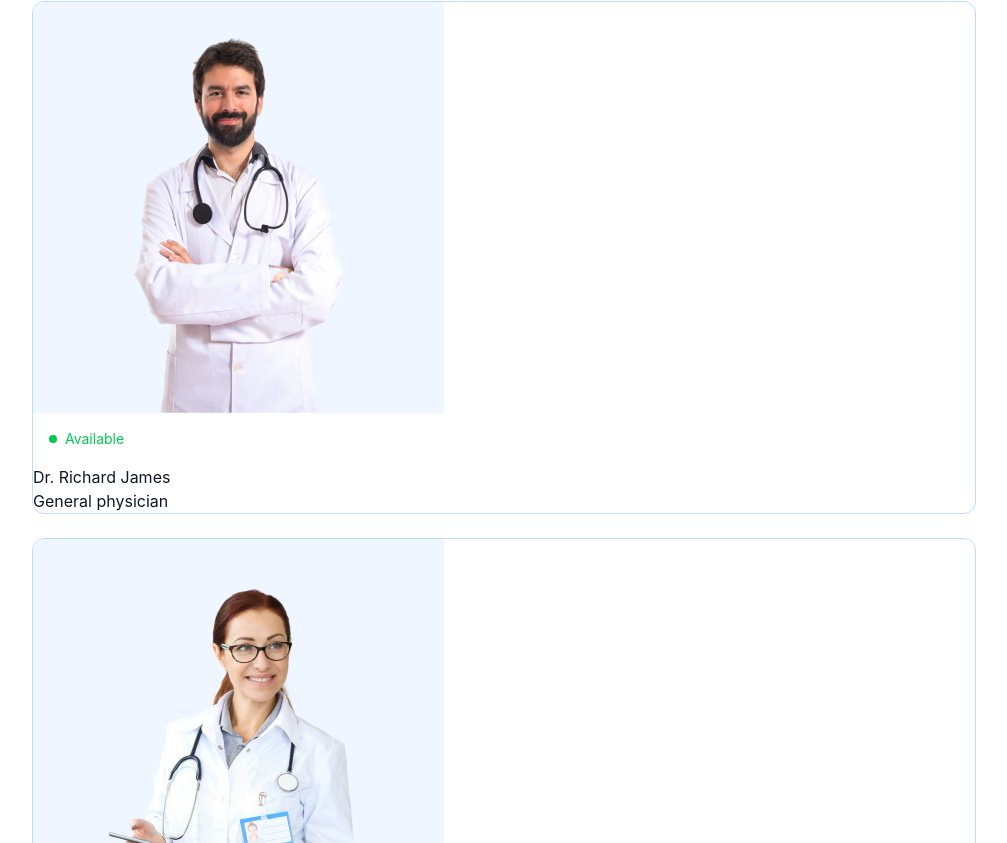
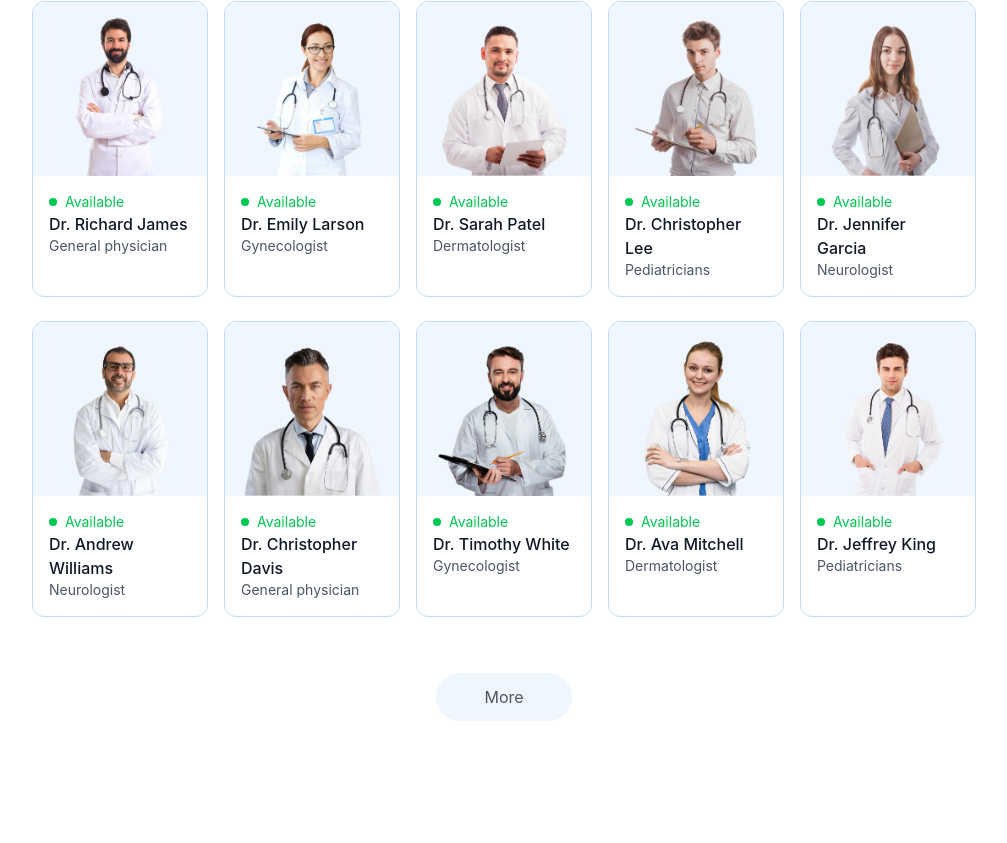
Before and after one commit to HarisShahnawaz/DOC-Finder, a React (Vite) app in the folder frontend/: page / in a window 1280 px wide. Shown: the part 1177-2020 px from the top of the page, without its empty margins (136-1143 px from the left). After the commit the page ends 1962 px from the top, so only its background shows below. Built offline with nearby package versions, Linux system fonts and the light colour scheme.

Commit message:
edit top doctors

```diff
--- a/frontend/src/components/TopDoctors.jsx
+++ b/frontend/src/components/TopDoctors.jsx
@@ -5,24 +5,25 @@
   return (
     <div className='flex flex-col gap-4 items-center my-16 text-gray-900 md:mx-10'>
         <h1 className='text-3xl font-medium'>Top Doctors To Book</h1>
-        <p className='sm:w-1/3 text-center text-sm'>Simply browse through our extensive list of  doctors.</p>
-         <div className='w-full grid grid-cols-auto gap-4 pt-5 gap-y-6 px-3 sm:px-0'>
-            {doctors.slice(0,10).map((item,index)=>(
-                <div className='border border-blue-200 overflow-hidden rounded-xl cursor-pointer' key={index}>
-                    <img className='bg-blue-50' src={item.image} alt="" />
+        <p className='sm:w-1/3 text-center text-sm'>Simply browse through our extensive list of doctors.</p>
+        <div className='w-full grid grid-cols-auto gap-4 pt-5 gap-y-6 px-3 sm:px-0'>
+            {doctors.slice(0, 10).map((item, index) => (
+                <div className='border border-blue-200 overflow-hidden rounded-xl cursor-pointer hover:translate-y-2.5 transition-all duration-500' key={index}>
+                    <img className='bg-blue-50 ' src={item.image} alt="" />
                     <div className='p-4'>
-                        <div className='flex items-center text-sm gap-2 text-center text-green-500 '>
-                        <p className='w-2 h-2 bg-green-500 rounded-full'></p> <p>Available</p>
+                        <div className='flex items-center text-sm gap-2 text-center text-green-500'>
+                            <p className='w-2 h-2 bg-green-500 rounded-full'></p>
+                            <p>Available</p>
                         </div>
+                        <p className='text-gray-900 text-base font-medium'>{item.name}</p>
+                        <p className='text-gray-600 text-sm'>{item.speciality}</p>
                     </div>
-                   <p>{item.name}</p>
-                   <p>{item.speciality}</p>
                 </div>
             ))}
-         </div>
-         <button>
-            more
-         </button>
+        </div>
+        <button className='bg-blue-50 text-gray-600 px-12 py-3 rounded-full mt-10'>
+            More
+        </button>
     </div>
   )
 }
--- a/frontend/src/index.css
+++ b/frontend/src/index.css
@@ -2,13 +2,13 @@
 
 @theme {
   --color-primary: #5f6fff;
+  --grid-template-columns-auto: repeat(auto-fill, minmax(150px, 1fr));
 }
-@gridTemplateColumns {
-  --grid-template-columns: repeat(auto-fill, minmax(200px, 1fr));
+
+.active hr {
+  @apply block;
 }
-.active hr{
-  @apply block
+
+::-webkit-scrollbar {
+  @apply hidden;
 }
-::-webkit-scrollbar{
-  @apply hidden
-}
```
